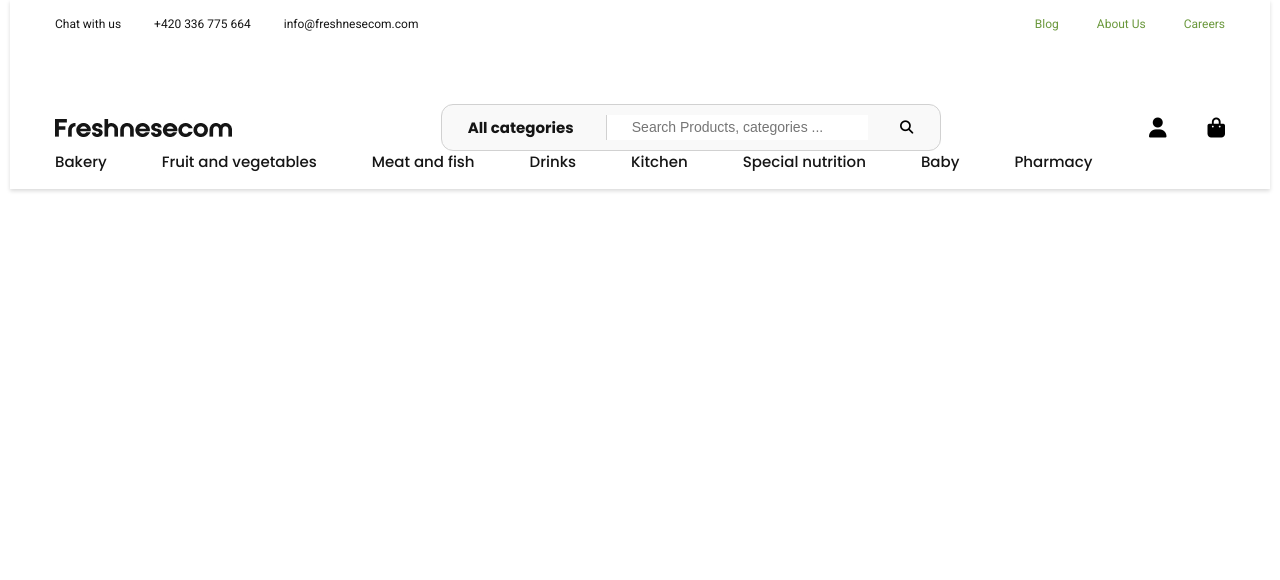
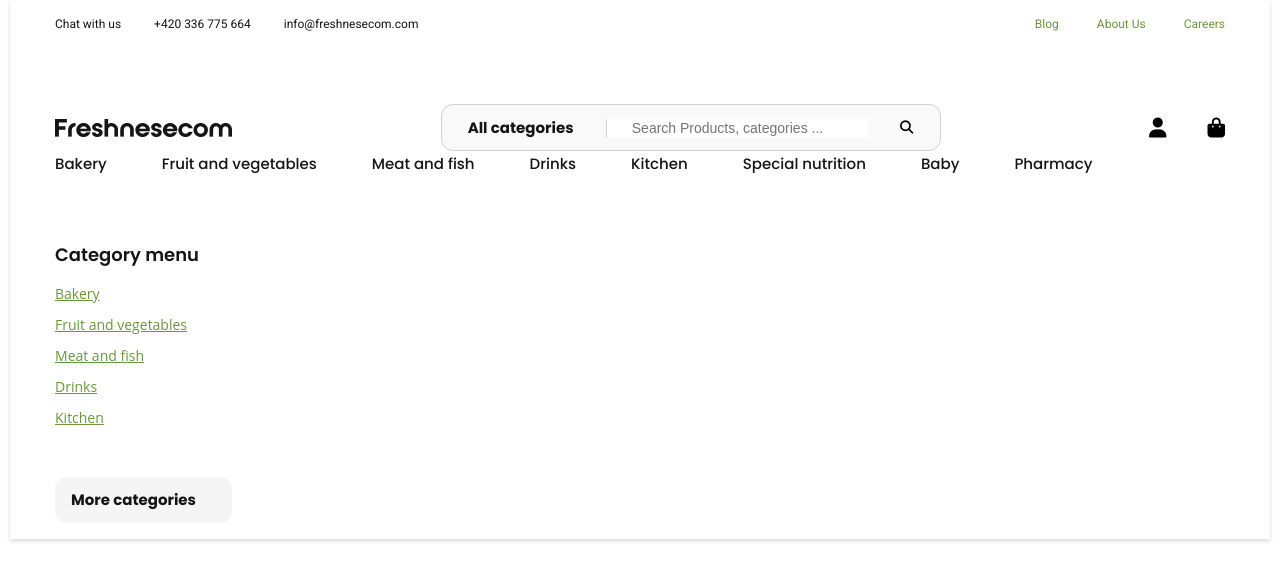
Before and after one commit to Serhii1312/eCommerce, a plain HTML site: page pages/homepage/index.html in a window 1280 px wide. Drawn offline with Linux system fonts and the light colour scheme; files that its build step writes are made by us from their sources; a web font is replaced by a local one.

Commit message:
fixed the mistakes with header-bottom ,and start work with main-container

```diff
--- a/pages/homepage/index.html
+++ b/pages/homepage/index.html
@@ -6,6 +6,7 @@
     <meta name="viewport" content="width=device-width, initial-scale=1.0">
     <link rel="stylesheet" href="style.css">
     <link rel="stylesheet" href="/styles/header.css">
+    <link rel="stylesheet" href="/styles/main-card-styles.css">
     <link rel="stylesheet" href="/styles/main-styles.css">
     <link rel="preconnect" href="https://fonts.googleapis.com">
     <link rel="preconnect" href="https://fonts.gstatic.com" crossorigin>
@@ -39,9 +40,11 @@
                     <form action="#" method="post" enctype="multipart/form-data">
                         <div class="search-input-wrapper">
                             <div class="search-input-list">
-                                 <span class="input-list">All categories</span>
+                                 <span class="search-list">All categories</span>
                             </div>
-                            <input type="text" class="search-input" id="text" name="input-text" placeholder="Search Products, categories ...">
+                            <div class="input-wrapper">
+                                <input type="text" class="search-input" id="text" name="input-text" placeholder="Search Products, categories ...">
+                            </div>
                             <button type="submit" class="search-input-button">
                                 <i class="fa-solid fa-magnifying-glass"></i>
                             </button>
@@ -54,20 +57,38 @@
                     </div>
                 </div>
                 <div class="header-bottom">
-                    <ul class="header-lists">
-                        <li class="header-list">Bakery</li>
-                        <li class="header-list">Fruit and vegetables</li>
-                        <li class="header-list">Meat and fish</li>
-                        <li class="header-list">Drinks</li>
-                        <li class="header-list">Kitchen</li>
-                        <li class="header-list">Special nutrition</li>
-                        <li class="header-list">Baby</li>
-                        <li class="header-list">Pharmacy</li>
+                    <ul class="category-lists">
+                        <li class="category-list"><a href="#">Bakery</a></li>
+                        <li class="category-list"><a href="#">Fruit and vegetables</a></li>
+                        <li class="category-list"><a href="#">Meat and fish</a></li>
+                        <li class="category-list"><a href="#">Drinks</a></li>
+                        <li class="category-list"><a href="#">Kitchen</a></li>
+                        <li class="category-list"><a href="#">Special nutrition</a></li>
+                        <li class="category-list"><a href="#">Baby</a></li>
+                        <li class="category-list"><a href="#">Pharmacy</a></li>
                     </ul>
                 </div>
             </header>
             <main class="main">
+                <div class="main-card top-card">
+                    <div class="side-menu">
+                        <h3 class="menu-tittle">Category menu</h3>
+                        <ul class="category-menu">
+                            <li class="menu-list"><a href="#">Bakery</a></li>
+                            <li class="menu-list"><a href="#">Fruit and vegetables</a></li>
+                            <li class="menu-list"><a href="#">Meat and fish</a></li>
+                            <li class="menu-list"><a href="#">Drinks</a></li>
+                            <li class="menu-list"><a href="#">Kitchen</a></li>
+                        </ul>
+                    </div>
+                <button type="submit" class="menu-button">More categories</button>
+                </div>
+                <div class="main-card middle-card">
 
+                </div>
+                <div class="main-card bottom-card">
+
+                </div>
             </main>
             <footer class="footer">
 
--- a/styles/header.css
+++ b/styles/header.css
@@ -66,14 +66,14 @@
     font-size: 20px;
   }
 
-  .input-list {
+  .search-list {
     font-weight: 700;
     font-size: 15px;
     line-height: 22px;
     color: #151515;
   }
 
-  .header-lists {
+  .category-lists {
     font-family: 'Poppins';
     list-style: none;
     display: flex;
@@ -81,7 +81,8 @@
     margin: 72px 0px 16px 0px;
 }
 
-  .header-list {
+  .category-list a {
+    text-decoration: none;
     font-weight: 500;
     font-size: 15px;
     line-height: 22px;
--- /dev/null
+++ b/styles/main-card-styles.css
@@ -0,0 +1,50 @@
+.top-card {
+    margin: 65px 0px 0px 0px;
+}
+
+.side-menu {
+    display: flex;
+    flex-direction: column;
+}
+
+.menu-tittle{
+    padding: 0px 0px 16px 0px;
+    font-family: 'Poppins';
+    font-style: normal;
+    font-weight: 600;
+    font-size: 18px;
+    line-height: 27px;
+    color: #151515;
+}
+
+.menu-list {
+    padding: 0px 0px 12px 0px;
+    list-style: none;
+}
+
+.category-menu :last-child {
+    padding-bottom: 50px;
+}
+
+.menu-list a {
+    font-family: 'Open Sans';
+    font-style: normal;
+    font-weight: 400;
+    font-size: 14px;
+    line-height: 19px;
+    text-decoration-line: underline;
+    color: #6A983C;
+}
+
+.menu-button {
+    background: #F5F5F5;
+    border-radius: 12px;
+    font-family: 'Poppins';
+    font-style: normal;
+    font-weight: 700;
+    font-size: 15px;
+    line-height: 22px;
+    color: #151515;
+    padding: 12px 36px 12px 16px;
+    border: none;
+}
```
